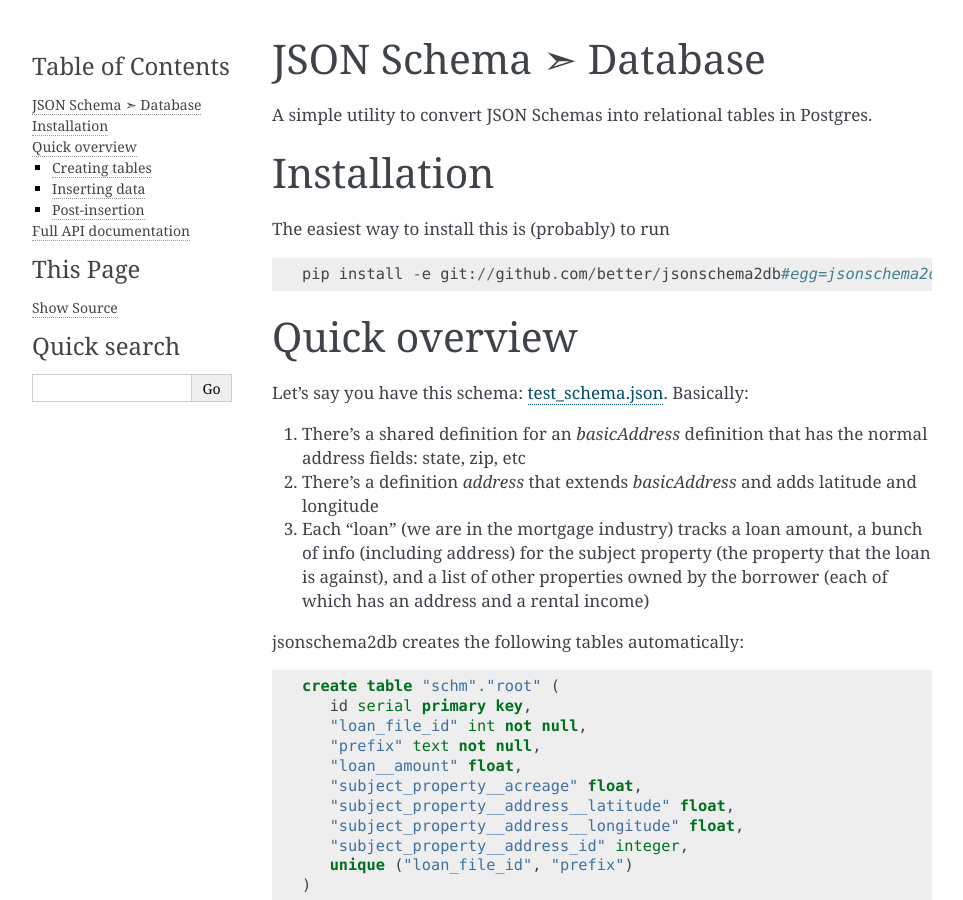
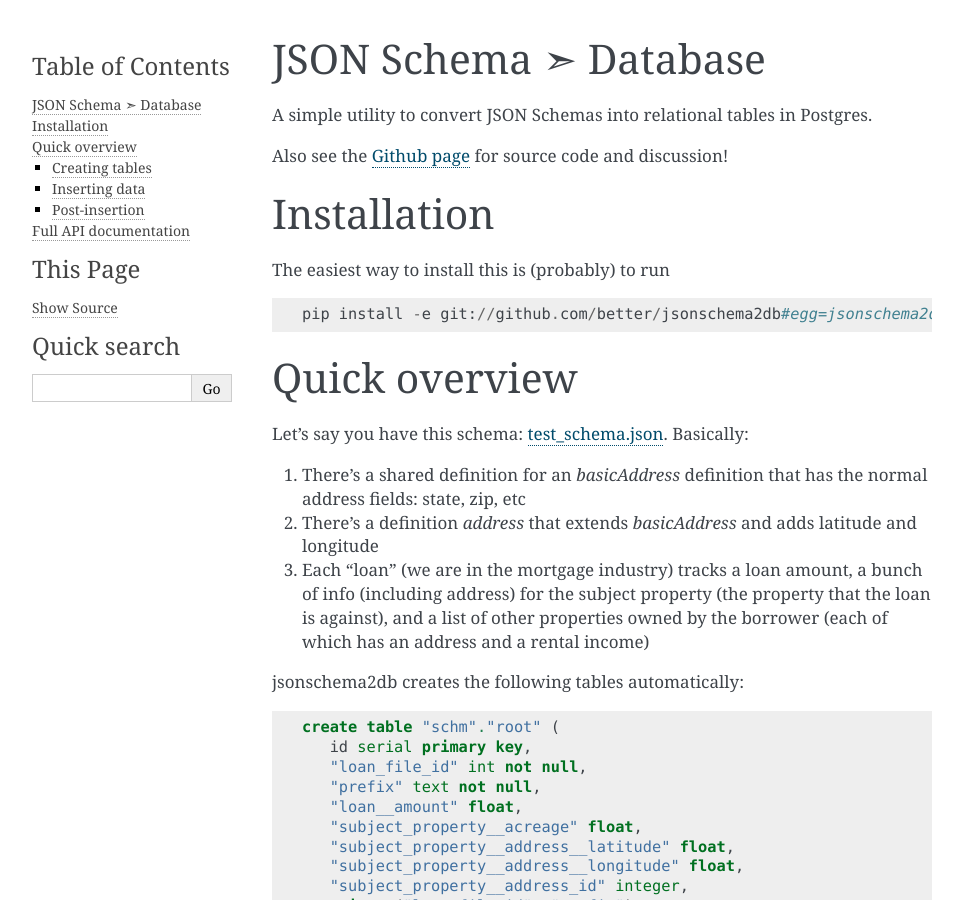
Before and after one commit to better/jsonschema2db, a Sphinx documentation site: the page built from docs/index.rst, in a window 1280 px wide and 900 px high. Shown: the whole window, without its empty margins (148-1111 px from the left). Built offline with Sphinx 7.4.7, drawn with Linux system fonts in a browser that asks for light colours; the version number is read from the project's files by our own code.

Commit message:
link to github from doc

```diff
--- a/docs/index.rst
+++ b/docs/index.rst
@@ -2,6 +2,8 @@
 ======================
 
 A simple utility to convert JSON Schemas into relational tables in Postgres.
+
+Also see the `Github page <https://github.com/better/jsonschema2db>`_ for source code and discussion!
 
 Installation
 ============
```
